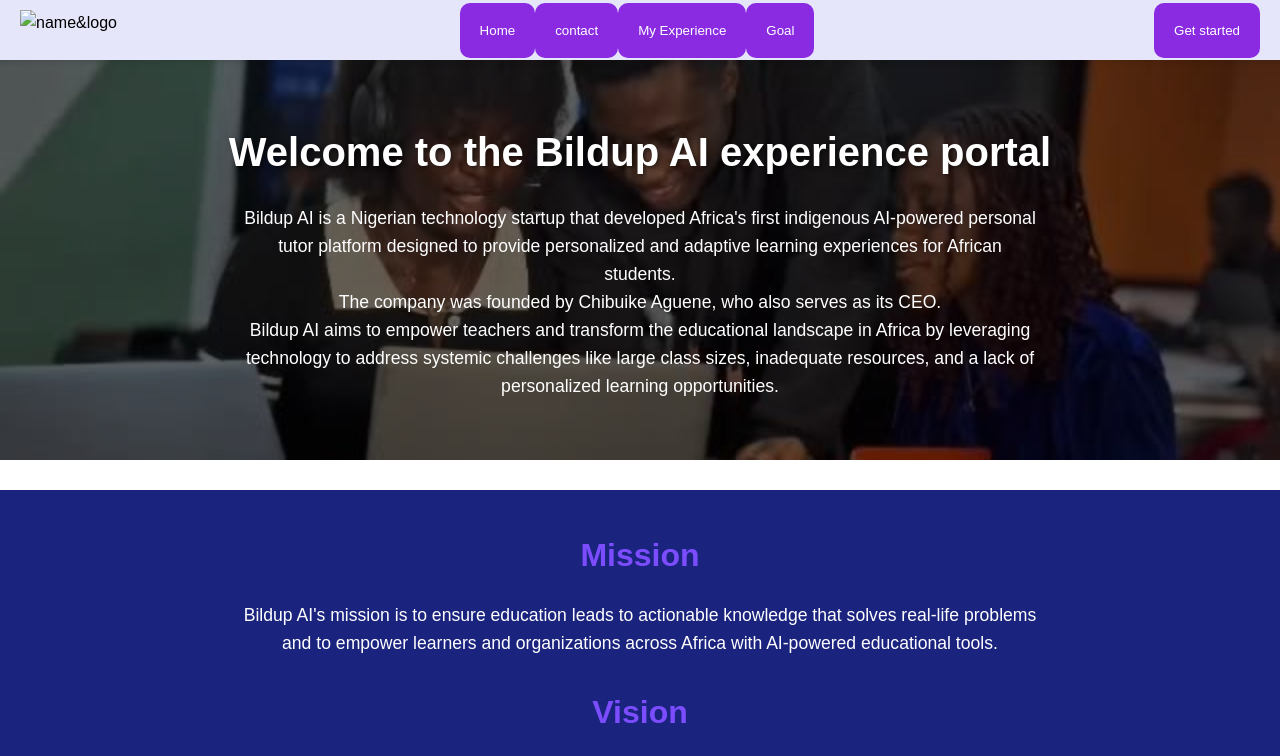
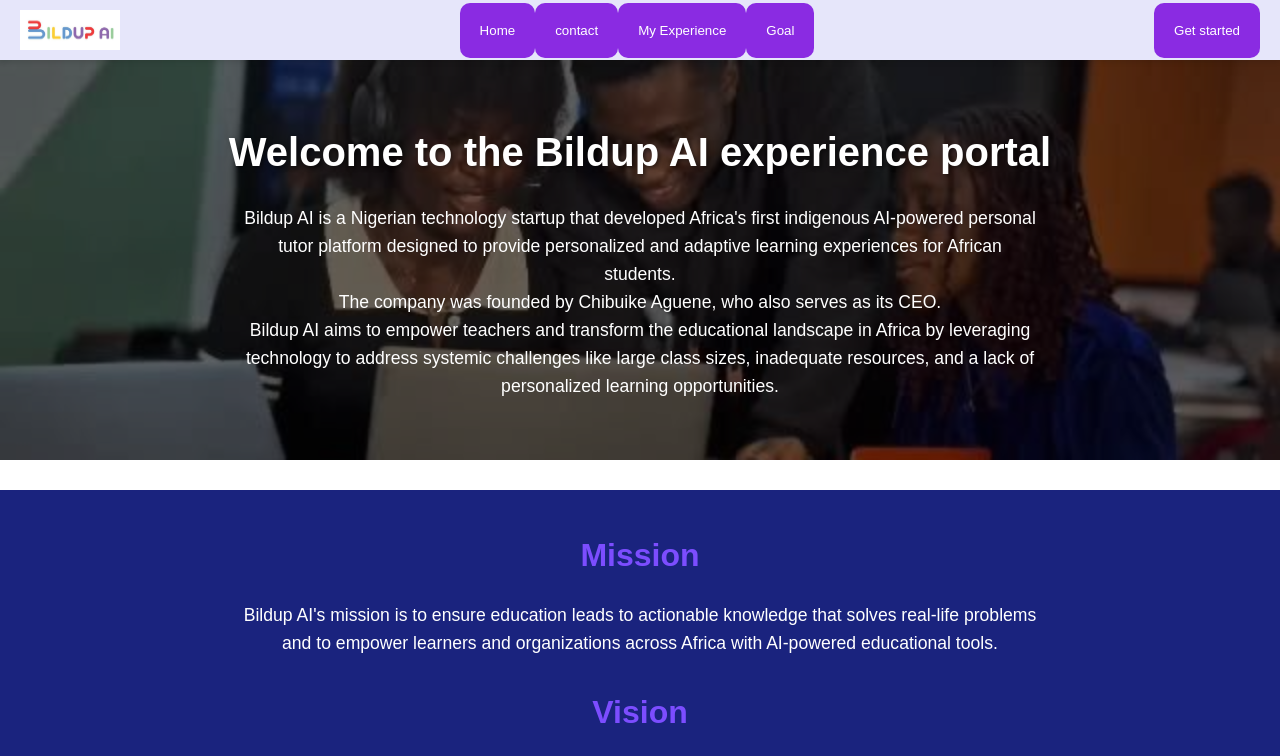
Before and after one commit to Crimson-Angel-awsome/Bildup-new-, a plain HTML site: page index.html in a window 1280 px wide. Shown: the top 756 px of the page. Drawn offline with Linux system fonts and the light colour scheme.

Commit message:
update image name

```diff
--- a/index.html
+++ b/index.html
@@ -9,7 +9,7 @@
 </head>
 <body>
     <header>
-        <img src="./Name x Logo.jpg" alt="name&logo" width="100" height="40">
+        <img src="./Name.jpg" alt="name&logo" width="100" height="40">
         <nav>
             <button><a href="./index.html">Home</a></button>
             <button><a href="./contact.html">contact</a></button>
```
